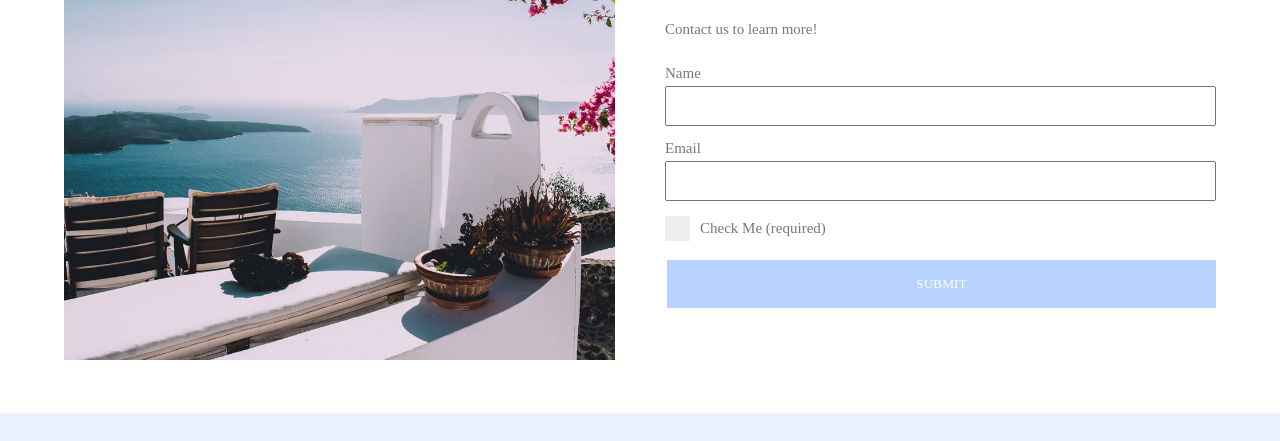
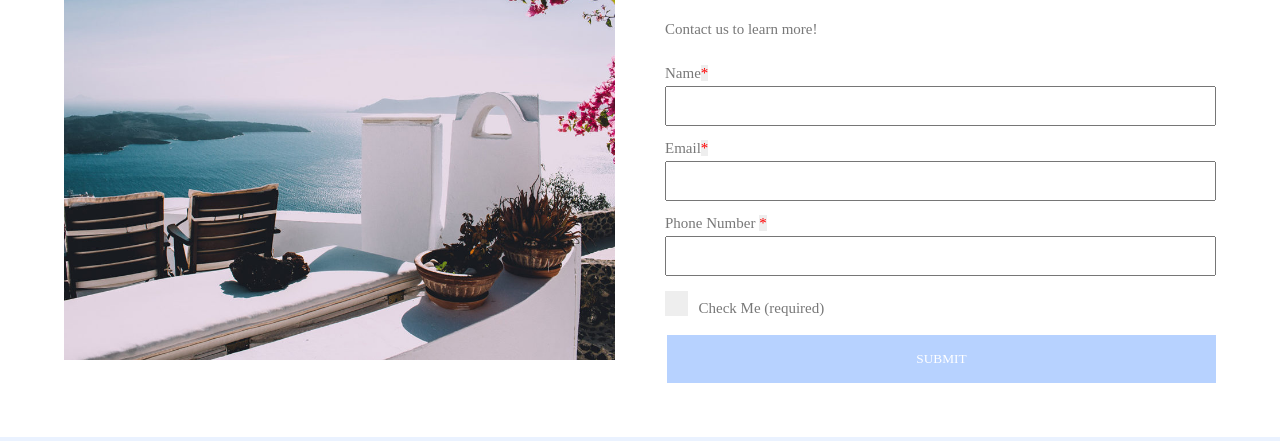
Before and after one commit to ClarkMarcellano/ClarkMarcellano_INM320SBB_Accessbility, a website: page public/index.html in a window 1280 px wide. Shown: the part 254-695 px from the top of the page. Drawn offline with nearby package versions, Linux system fonts and the light colour scheme; a web font is replaced by a local one.

Commit message:
beyond wcag updates

```diff
--- a/public/assets/css/style.css
+++ b/public/assets/css/style.css
@@ -60,7 +60,7 @@ label {
     width: 100%;
     margin-bottom: 5px;
 }
-input[type=text], input[type=email] {
+input[type=text], input[type=email], input[type=tel] {
     font-family: Quando;
     padding: 10px;
     display: block;
@@ -72,7 +72,7 @@ form .flexbox {
     align-items: center;
 }
 form span {
-    display: block;
+    display: flexbox;
     height: 25px;
     width: 25px;
     background-color: #eee;
@@ -80,14 +80,17 @@ form span {
     margin-right: 10px;
     position: relative;
 }
+
 /* hover */
 form .flexbox:hover span {
     background-color: #ccc;
 }
 /* checked */
+
 form .flexbox span.checked {
     background-color: #2196F3;
 }
+
 form .flexbox span:after {
     content: "";
     position: absolute;
--- a/public/index.html
+++ b/public/index.html
@@ -1,5 +1,6 @@
 <!DOCTYPE html>
 <html lang="en">
+
 <head>
     <meta charset="utf-8" />
     <meta http-equiv="X-UA-Compatible" content="IE=edge" />
@@ -8,11 +9,14 @@
     <title>INM320 Assignment 5: Accessibility</title>
 
     <link rel="stylesheet" href="https://cdn.jsdelivr.net/npm/reset-css@3.0.0/reset.min.css" />
-    <link rel='stylesheet' href='//fonts.googleapis.com/css?family=Quando:100,100italic,200,200italic,300,300italic,400,400italic,500,500italic,600,600italic,700,700italic,800,800italic,900,900italic%7CJosefin+Sans:100,100italic,200,200italic,300,300italic,400,400italic,500,500italic,600,600italic,700,700italic,800,800italic,900,900italic' type='text/css' media='all' />
+    <link rel='stylesheet'
+        href='//fonts.googleapis.com/css?family=Quando:100,100italic,200,200italic,300,300italic,400,400italic,500,500italic,600,600italic,700,700italic,800,800italic,900,900italic%7CJosefin+Sans:100,100italic,200,200italic,300,300italic,400,400italic,500,500italic,600,600italic,700,700italic,800,800italic,900,900italic'
+        type='text/css' media='all' />
     <link rel="stylesheet" href="/assets/css/style.css" />
 
     <script src="https://kit.fontawesome.com/2216cb6a92.js" crossorigin="anonymous"></script>
 </head>
+
 <body>
     <header>
         <div class="container">
@@ -46,7 +50,8 @@
             <article>
                 <div class="image-part">
                     <a href="/">
-                        <img width="960" height="750" src="/assets/images/top-places-you-should-visit-right-now.jpg" alt="Ocean Scenery">
+                        <img width="960" height="750" src="/assets/images/top-places-you-should-visit-right-now.jpg"
+                            alt="Ocean Scenery">
                     </a>
                 </div>
 
@@ -60,15 +65,18 @@
                     <div class="post-list-entry">
                         <p>Contact us to learn more!</p>
                         <form action="/" method="post">
-                            <label for="fullName">Name</label>
+                            <label for="fullName">Name<span aria-hidden="true" style="color: red;">*</span></label>
                             <input type="text" id="fullName" name="fullname" required />
 
-                            <label for="email">Email</label>
+                            <label for="email">Email<span aria-hidden="true" style="color: red;">*</span></label>
                             <input type="email" id="email" name="email" required />
 
+                            <label for="phone">Phone Number <span aria-hidden="true" style="color: red;">*</span></label>
+                            <input type="tel" id="phone" name="phone" required />
+
                             <div class="flexbox">
-                                <span></span>
-                                <label class="check">Check Me (required)</label>
+                                <span id="check" role="checkbox" aria-required="true" aria-checked="false"></span>
+                                <label for="check">Check Me (required)</label>
                             </div>
 
                             <input type="submit" value="Submit" />
@@ -101,4 +109,5 @@
 
     <script src="/assets/js/main.js"></script>
 </body>
+
 </html>
```
